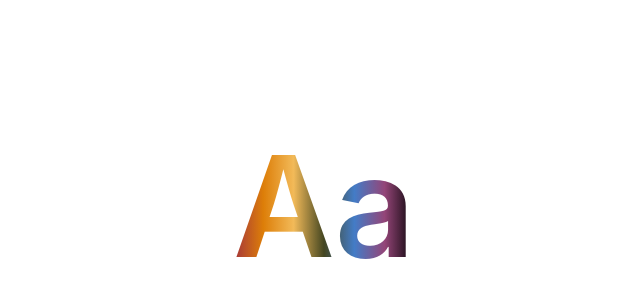
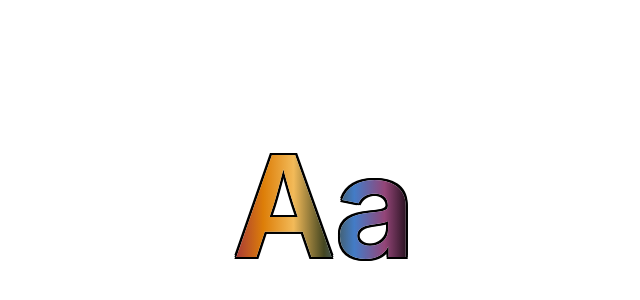
Before and after one commit to delasign/react-redux-starter-project, a React (Create React App) app: page / in a window 1280 px wide. Shown: the part 194-494 px from the top of the page, without its empty margins (316-956 px from the left). Built offline with nearby package versions, Linux system fonts and the light colour scheme.

Commit message:
How to create text that has a Stroke and a Gradient fill in CSS

```diff
--- a/src/App.tsx
+++ b/src/App.tsx
@@ -9,6 +9,10 @@ const Container = styled.div`
   width: 100vw;
   height: 100vh;
 `;
+
+const LetterContainer = styled.div`
+  position: relative;
+`
 
 interface GradientLetterProps {
   backgroundGradient: string;
@@ -23,6 +27,73 @@ const GradientLetter = styled.p<GradientLetterProps>`
   margin-block-end: 0px;
   margin-inline-start: 0px;
   margin-inline-end: 0px;
+  background: ${({ backgroundGradient }) => backgroundGradient};
+  -webkit-background-clip: text;
+  -webkit-text-fill-color: transparent;
+`;
+
+interface OutlinedLetterProps {
+  strokeColor: string;
+  strokeWidth: number;
+}
+
+// Answer from Ryall (https://stackoverflow.com/users/147731/ryall)
+// https://stackoverflow.com/questions/26634201/add-stroke-around-text-on-the-outside-with-css
+// We have adapted it by applying an absolute position, a z-index, a top and a left.
+
+const OutlinedLetter = styled.p<OutlinedLetterProps>`
+  position: absolute;
+  z-index: -1;
+  top: 0;
+  left: 0;
+  font-family: -apple-system, system-ui, BlinkMacSystemFont;
+  font-size: 140px;
+  font-style: normal;
+  font-weight: 600;
+  margin-block-start: 0px;
+  margin-block-end: 0px;
+  margin-inline-start: 0px;
+  margin-inline-end: 0px;
+  color: white;
+  text-shadow: ${({ strokeColor, strokeWidth }) =>
+  "-"+strokeWidth+"px -"+strokeWidth+"px  0 "+strokeColor+", "
+  + "0px -"+strokeWidth+"px 0 "+strokeColor+", "
+  + ""+strokeWidth+"px -"+strokeWidth+"px  0 "+strokeColor+", "
+  + ""+strokeWidth+"px 0px  0 "+strokeColor+", "
+  + ""+strokeWidth+"px "+strokeWidth+"px  0 "+strokeColor+", "
+  + "0px "+strokeWidth+"px  0 "+strokeColor+", "
+  + "-"+strokeWidth+"px "+strokeWidth+"px  0 "+strokeColor+", "
+  + "-"+strokeWidth+"px 0px  0 "+strokeColor+""};
+  paint-order: fill stroke;
+`;
+
+interface GradientAndLetterAsOneProps {
+  backgroundGradient: string;
+  strokeColor: string;
+  strokeWidth: number;
+}
+
+
+const GradientAndLetterAsOne = styled.p<GradientAndLetterAsOneProps>`
+  font-family: -apple-system, system-ui, BlinkMacSystemFont;
+  font-size: 140px;
+  font-style: normal;
+  font-weight: 600;
+  margin-block-start: 0px;
+  margin-block-end: 0px;
+  margin-inline-start: 0px;
+  margin-inline-end: 0px;
+  color: white;
+  text-shadow: ${({ strokeColor, strokeWidth }) =>
+  "-"+strokeWidth+"px -"+strokeWidth+"px  0 "+strokeColor+", "
+  + "0px -"+strokeWidth+"px 0 "+strokeColor+", "
+  + ""+strokeWidth+"px -"+strokeWidth+"px  0 "+strokeColor+", "
+  + ""+strokeWidth+"px 0px  0 "+strokeColor+", "
+  + ""+strokeWidth+"px "+strokeWidth+"px  0 "+strokeColor+", "
+  + "0px "+strokeWidth+"px  0 "+strokeColor+", "
+  + "-"+strokeWidth+"px "+strokeWidth+"px  0 "+strokeColor+", "
+  + "-"+strokeWidth+"px 0px  0 "+strokeColor+""};
+  paint-order: fill stroke;
   background: ${({ backgroundGradient }) => backgroundGradient};
   -webkit-background-clip: text;
   -webkit-text-fill-color: transparent;
@@ -54,13 +125,32 @@ function App() {
     return gradient;
   }
 
-  return (
-    <Container>
-      <GradientLetter backgroundGradient={constructGradient()}>
-        Aa
-      </GradientLetter>
-    </Container>
-  );
+  const renderCombinedGradientAndText = () => {
+    return (
+      <Container>
+        <GradientAndLetterAsOne backgroundGradient={constructGradient()} strokeWidth={2} strokeColor={"black"} aria-hidden={true}>
+          Aa
+        </GradientAndLetterAsOne>
+      </Container>
+    );
+  }
+
+  const renderSuperpositionedText = () => {
+    return (
+      <Container>
+        <LetterContainer>
+        <GradientLetter backgroundGradient={constructGradient()}>
+          Aa
+        </GradientLetter>
+        <OutlinedLetter strokeWidth={2} strokeColor={"black"} aria-hidden={true}>
+          Aa
+        </OutlinedLetter>
+        </LetterContainer>
+      </Container>
+    );
+  }
+
+  return renderSuperpositionedText();
 }
 
 export default App;
```
